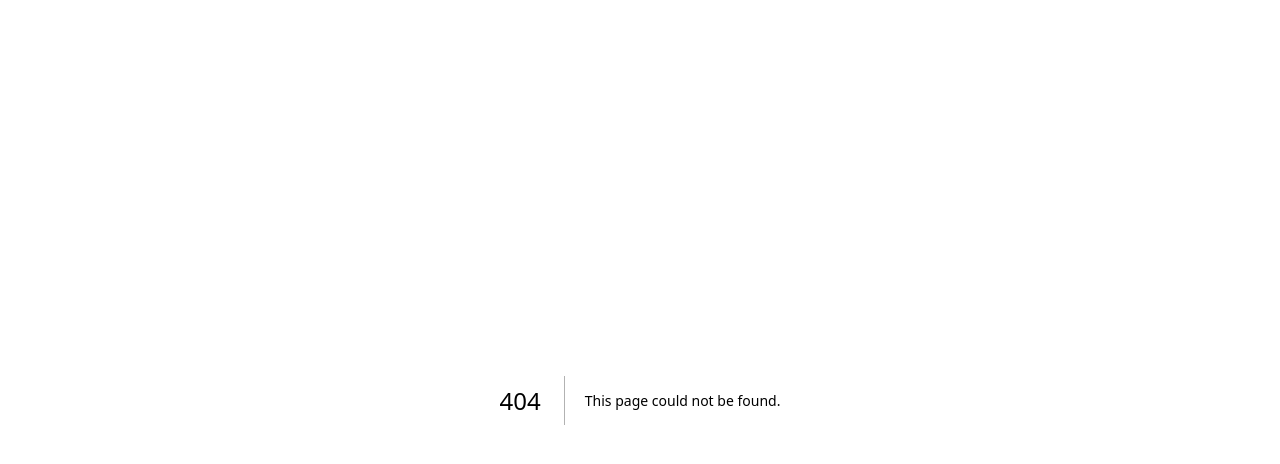
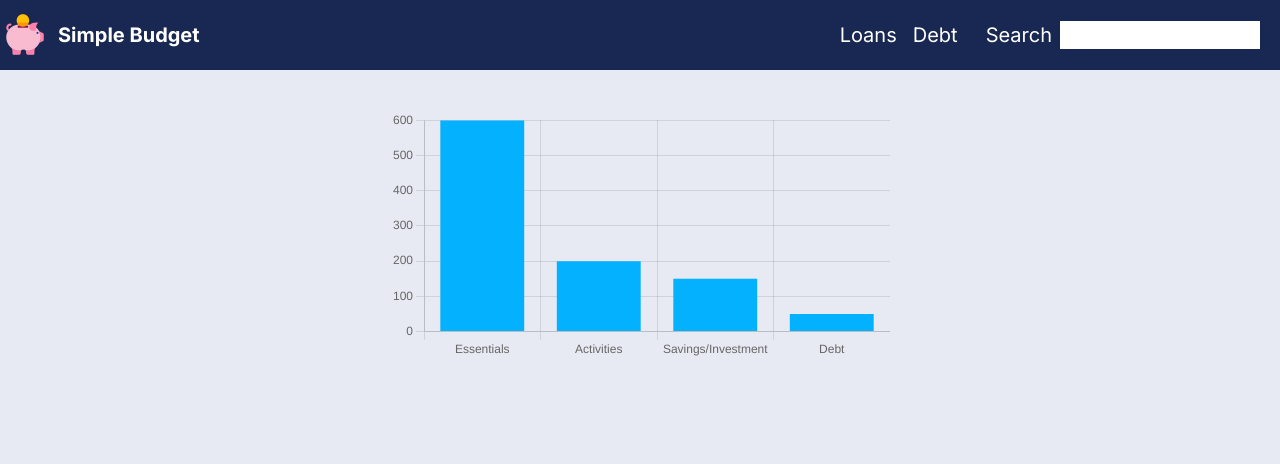
Before and after one commit to perry-C/simple_budget, a Next.js app: page /chart in a window 1280 px wide. Before the commit this address had no page. Shown: the top 464 px of the page. Built offline with nearby package versions, Linux system fonts and the light colour scheme.

Commit message:
Chart Working

```diff
--- a/package.json
+++ b/package.json
@@ -10,11 +10,14 @@
   },
   "dependencies": {
     "@radix-ui/react-icons": "^1.3.0",
+    "@radix-ui/react-navigation-menu": "^1.2.0",
     "@radix-ui/react-slot": "^1.1.0",
+    "chart.js": "^4.4.3",
     "class-variance-authority": "^0.7.0",
     "clsx": "^2.1.1",
     "next": "14.2.5",
     "react": "^18",
+    "react-chartjs-2": "^5.2.0",
     "react-dom": "^18",
     "tailwind-merge": "^2.5.2",
     "tailwindcss-animate": "^1.0.7"
--- /dev/null
+++ b/src/app/chart/barchart.js
@@ -0,0 +1,82 @@
+
+import { useEffect, useRef } from "react";
+import {
+	Chart,
+	LineController,
+	LineElement,
+	PointElement,
+	LinearScale,
+	CategoryScale,
+	Title,
+	Tooltip,
+	Legend,
+	Filler,
+	TimeScale,
+	TimeSeriesScale,
+} from "chart.js";
+
+Chart.register(
+	LineController,
+	LineElement,
+	PointElement,
+	LinearScale,
+	CategoryScale,
+	Title,
+	Tooltip,
+	Legend,
+	Filler,
+	TimeScale,
+	TimeSeriesScale
+);
+
+const BarChart = ({ data }) => {
+	const chartRef = useRef(null);
+
+	useEffect(() => {
+		const ctx = chartRef.current.getContext("2d");
+
+		const labels = data.map((item => item.name))
+
+		const heights = data.map((item) => item.money);
+
+
+
+		const chartData = {
+			labels: labels,
+			datasets: [
+				{
+					data: heights,
+					fill: "start", // Enable fill
+					borderColor: "rgba(3, 177, 254)",
+					backgroundColor: "rgba(3, 177, 254)",
+				},
+			],
+		};
+
+		const config = {
+			type: "bar",
+			data: chartData,
+			options: {
+				plugins: {
+					legend: {
+						display: false,
+					},
+				},
+			},
+		};
+
+		const myChart = new Chart(ctx, config);
+
+		return () => {
+			myChart.destroy();
+		};
+	}, [data]);
+
+	return (
+		<div className="w-[100%] h-[250px] flex items-center justify-center ">
+			<canvas ref={chartRef}></canvas>
+		</div>
+	);
+};
+
+export default BarChart;
--- /dev/null
+++ b/src/app/chart/page.jsx
@@ -0,0 +1,35 @@
+'use client'
+
+import Chart from "chart.js/auto";
+import { CategoryScale } from "chart.js";
+import { useState } from "react";
+import BarChart from "./barchart";
+
+Chart.register(CategoryScale);
+
+export default function Page() {
+  const [chartData, setChartData] = useState([
+    {
+      name: "Essentials",
+      money: 600
+    },
+    {
+      name: "Activities",
+      money: 200
+    },
+    {
+      name: "Savings/Investment",
+      money: 150
+    },
+    {
+      name: "Debt",
+      money: 50
+    }
+  ]);
+
+  return (
+    <div className="mt-[40px]">
+      <BarChart data={chartData} />
+    </div>
+  );
+}
--- a/src/app/layout.js
+++ b/src/app/layout.js
@@ -1,5 +1,6 @@
 import { Inter } from "next/font/google";
 import "./globals.css";
+import Navbar from '@/app/navbar'
 
 const inter = Inter({ subsets: ["latin"] });
 
@@ -11,7 +12,11 @@ export const metadata = {
 export default function RootLayout({ children }) {
   return (
     <html lang="en">
-      <body className={inter.className}>{children}</body>
+
+      <body className={inter.className}>
+      <Navbar />
+        {children}
+        </body>
     </html>
   );
 }
--- /dev/null
+++ b/src/app/navbar.jsx
@@ -0,0 +1,39 @@
+'use client'
+import * as React from "react"
+import Link from "next/link"
+import Logo from "@/assets/Logo.svg"
+import Image from "next/image"
+import {
+  NavigationMenu,
+  NavigationMenuContent,
+  NavigationMenuItem,
+  NavigationMenuLink,
+  NavigationMenuList,
+  NavigationMenuTrigger,
+  navigationMenuTriggerStyle,
+} from "@/components/ui/navigation-menu"
+
+export default function Navbar() {
+  return (
+    <div className="flex flex-row justify-between items-center w-full h-[70px] text-xl text-white bg-primary">
+      <div className="flex flex-row gap-2 items-center">
+        <Image
+            src={Logo}
+            width={50}
+            height={50}
+            />
+        <div className="font-bold">Simple Budget</div>
+    </div>
+    <div className="flex gap-2 mr-5 text-md">
+        <div className="mr-2">
+            Loans
+        </div>
+        <div>
+            Debt
+        </div>
+        <div className="ml-5">Search</div>
+        <div className="w-[200px] bg-white"></div>
+    </div>
+    </div>
+  )
+}
--- /dev/null
+++ b/src/components/ui/navigation-menu.jsx
@@ -0,0 +1,104 @@
+import * as React from "react"
+import { ChevronDownIcon } from "@radix-ui/react-icons"
+import * as NavigationMenuPrimitive from "@radix-ui/react-navigation-menu"
+import { cva } from "class-variance-authority"
+
+import { cn } from "@/lib/utils"
+
+const NavigationMenu = React.forwardRef(({ className, children, ...props }, ref) => (
+  <NavigationMenuPrimitive.Root
+    ref={ref}
+    className={cn(
+      "relative z-10 flex text-white w-full flex-1 items-center justify-center bg-primary color-white",
+      className
+    )}
+    {...props}>
+    {children}
+    <NavigationMenuViewport />
+  </NavigationMenuPrimitive.Root>
+))
+NavigationMenu.displayName = NavigationMenuPrimitive.Root.displayName
+
+const NavigationMenuList = React.forwardRef(({ className, ...props }, ref) => (
+  <NavigationMenuPrimitive.List
+    ref={ref}
+    className={cn(
+      "group flex flex-1 list-none items-center justify-center space-x-1",
+      className
+    )}
+    {...props} />
+))
+NavigationMenuList.displayName = NavigationMenuPrimitive.List.displayName
+
+const NavigationMenuItem = NavigationMenuPrimitive.Item
+
+const navigationMenuTriggerStyle = cva(
+  "group inline-flex h-9 w-max items-center justify-center rounded-md bg-background px-4 py-2 text-sm font-medium transition-colors hover:bg-accent hover:text-accent-foreground focus:bg-accent focus:text-accent-foreground focus:outline-none disabled:pointer-events-none disabled:opacity-50 data-[active]:bg-accent/50 data-[state=open]:bg-accent/50"
+)
+
+const NavigationMenuTrigger = React.forwardRef(({ className, children, ...props }, ref) => (
+  <NavigationMenuPrimitive.Trigger
+    ref={ref}
+    className={cn(navigationMenuTriggerStyle(), "group", className)}
+    {...props}>
+    {children}{" "}
+    <ChevronDownIcon
+      className="relative top-[1px] ml-1 h-3 w-3 transition duration-300 group-data-[state=open]:rotate-180"
+      aria-hidden="true" />
+  </NavigationMenuPrimitive.Trigger>
+))
+NavigationMenuTrigger.displayName = NavigationMenuPrimitive.Trigger.displayName
+
+const NavigationMenuContent = React.forwardRef(({ className, ...props }, ref) => (
+  <NavigationMenuPrimitive.Content
+    ref={ref}
+    className={cn(
+      "left-0 top-0 text-white w-full data-[motion^=from-]:animate-in data-[motion^=to-]:animate-out data-[motion^=from-]:fade-in data-[motion^=to-]:fade-out data-[motion=from-end]:slide-in-from-right-52 data-[motion=from-start]:slide-in-from-left-52 data-[motion=to-end]:slide-out-to-right-52 data-[motion=to-start]:slide-out-to-left-52 md:absolute md:w-auto ",
+      className
+    )}
+    {...props} />
+))
+NavigationMenuContent.displayName = NavigationMenuPrimitive.Content.displayName
+
+const NavigationMenuLink = NavigationMenuPrimitive.Link
+
+const NavigationMenuViewport = React.forwardRef(({ className, ...props }, ref) => (
+  <div className={cn("absolute left-0 top-full flex justify-center")}>
+    <NavigationMenuPrimitive.Viewport
+      className={cn(
+        "origin-top-center relative mt-1.5 h-[var(--radix-navigation-menu-viewport-height)] w-full overflow-hidden rounded-md border bg-popover text-popover-foreground shadow data-[state=open]:animate-in data-[state=closed]:animate-out data-[state=closed]:zoom-out-95 data-[state=open]:zoom-in-90 md:w-[var(--radix-navigation-menu-viewport-width)]",
+        className
+      )}
+      ref={ref}
+      {...props} />
+  </div>
+))
+NavigationMenuViewport.displayName =
+  NavigationMenuPrimitive.Viewport.displayName
+
+const NavigationMenuIndicator = React.forwardRef(({ className, ...props }, ref) => (
+  <NavigationMenuPrimitive.Indicator
+    ref={ref}
+    className={cn(
+      "top-full z-[1] flex h-1.5 items-end justify-center overflow-hidden data-[state=visible]:animate-in data-[state=hidden]:animate-out data-[state=hidden]:fade-out data-[state=visible]:fade-in",
+      className
+    )}
+    {...props}>
+    <div
+      className="relative top-[60%] h-2 w-2 rotate-45 rounded-tl-sm bg-border shadow-md" />
+  </NavigationMenuPrimitive.Indicator>
+))
+NavigationMenuIndicator.displayName =
+  NavigationMenuPrimitive.Indicator.displayName
+
+export {
+  navigationMenuTriggerStyle,
+  NavigationMenu,
+  NavigationMenuList,
+  NavigationMenuItem,
+  NavigationMenuContent,
+  NavigationMenuTrigger,
+  NavigationMenuLink,
+  NavigationMenuIndicator,
+  NavigationMenuViewport,
+}
```
Also changed, not shown: src/assets/Logo.svg (added), 1 other file (tests, documents, lock files or other folders).
